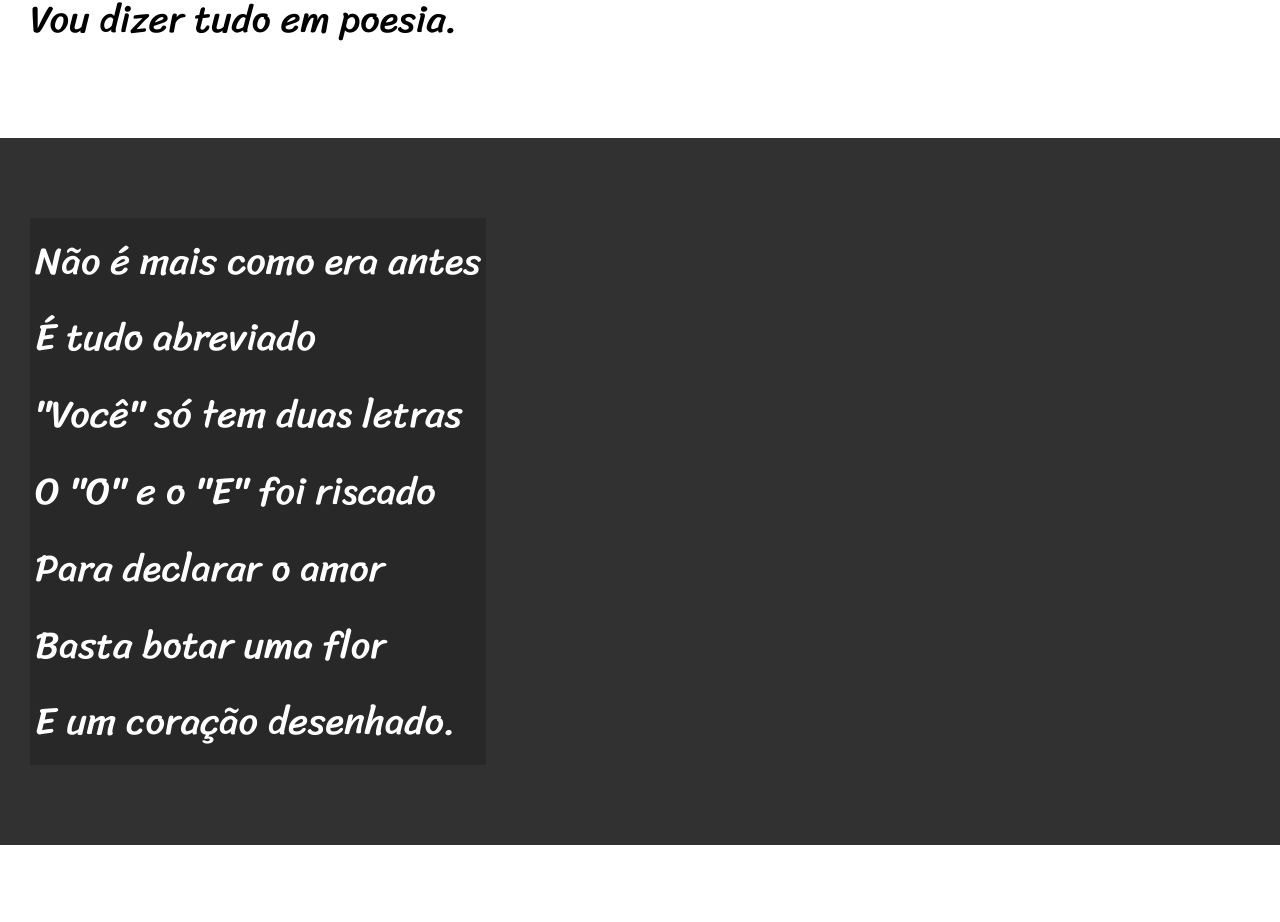
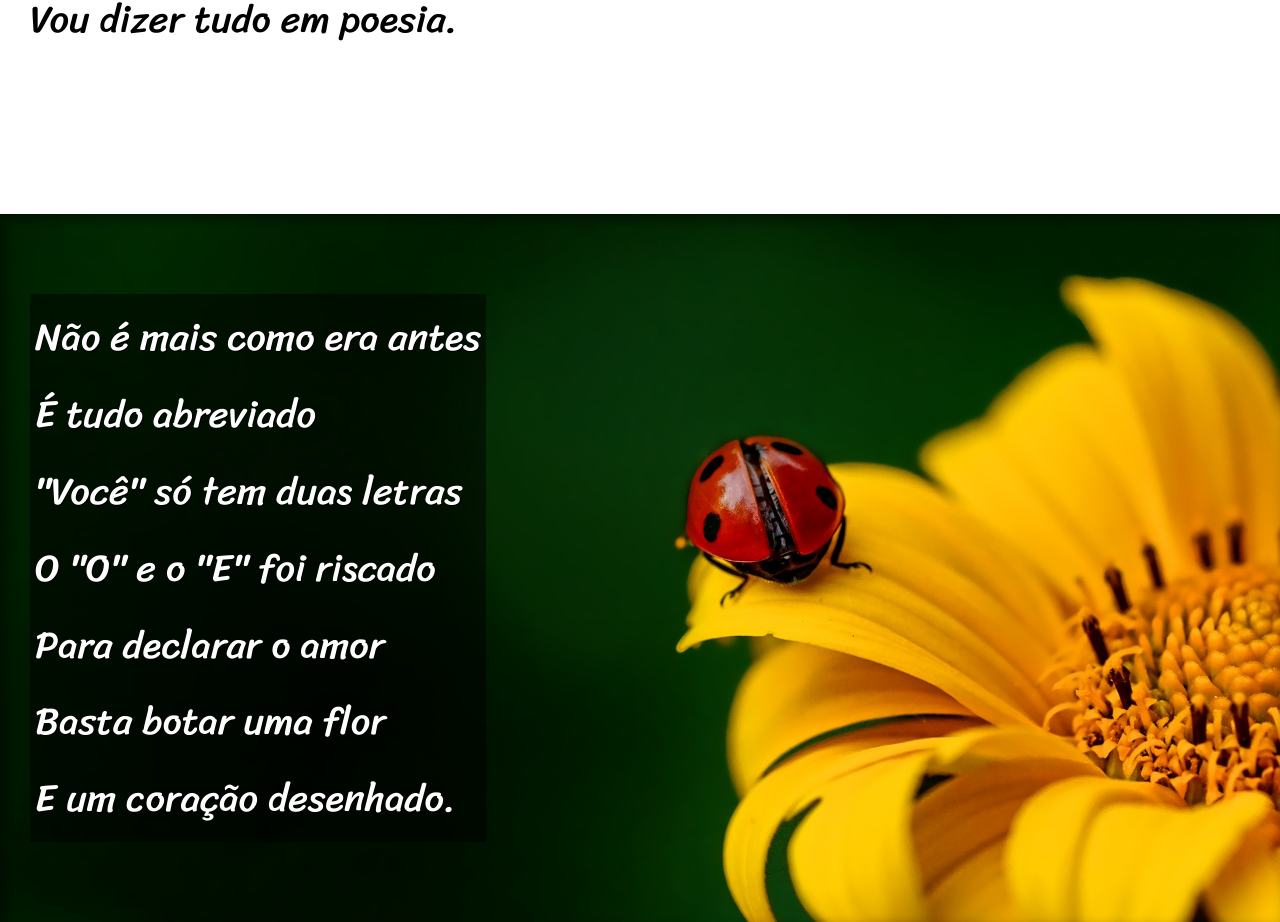
Before and after one commit to lipegmoreira/html-css, a plain HTML site: page desafios/desafiopro012/index.html in a window 1280 px wide. Shown: the part 820-1742 px from the top of the page. Drawn offline with Linux system fonts and the light colour scheme.

Commit message:
Atualizações

```diff
--- a/desafios/estilo/style.css
+++ b/desafios/desafiopro012/estilo/style.css
@@ -59,6 +59,10 @@ section {
     font-size: 3vw;
 }
 
+section > p{
+    padding-bottom: 2em;
+}
+
 section.normal {
     background-color: white;
     color: black;
@@ -67,12 +71,25 @@ section.normal {
 section.imagem {
     background-color: rgb(49, 49, 49);
     color: white;
+    box-shadow: inset 6px 6px 13px 0px rgba(0, 0, 0, 0.425);
+    background-size: cover;
+    background-attachment: fixed;
 }
 
 section.imagem > p {
     padding: 5px;
     display: inline-block;
-    background-color: rgba(0, 0, 0, 0.185);
+    background-color: rgba(0, 0, 0, 0.5);
+    text-shadow: 1px 1px 0px black;
+}
+
+section#img01 {
+    background-image: url('../imagens/background001.jpg');
+    background-position: right center;
+}
+
+section#img02 {
+    background-image: url('../imagens/background002.jpg');
 }
 
 footer {
--- a/desafios/index.html
+++ b/desafios/desafiopro012/index.html
@@ -26,7 +26,7 @@
     </section>
 
 
-    <section class="imagem">
+    <section class="imagem" id="img01">
         <p>
             Não é mais como era antes <br>
             É tudo abreviado <br>
@@ -64,7 +64,7 @@
 
 
 
-    <section class="imagem">
+    <section class="imagem" id="img02">
         <p>
             Tenho saudade das cartas <br>
             Escritas com a própria mão <br>
```
